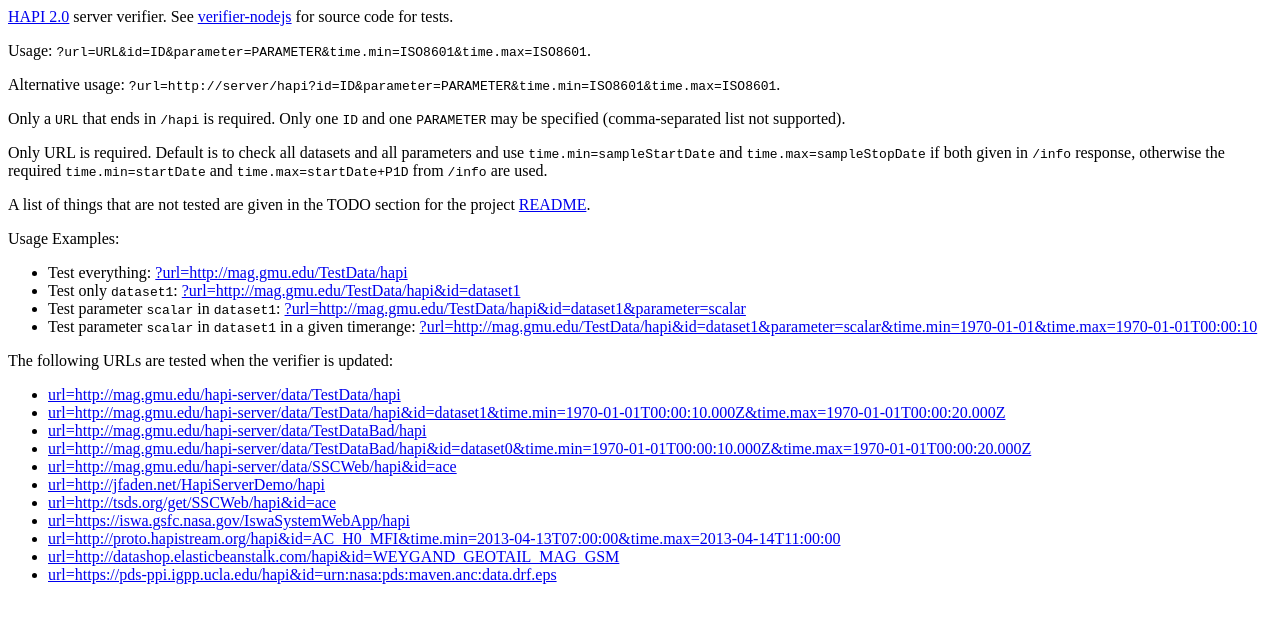
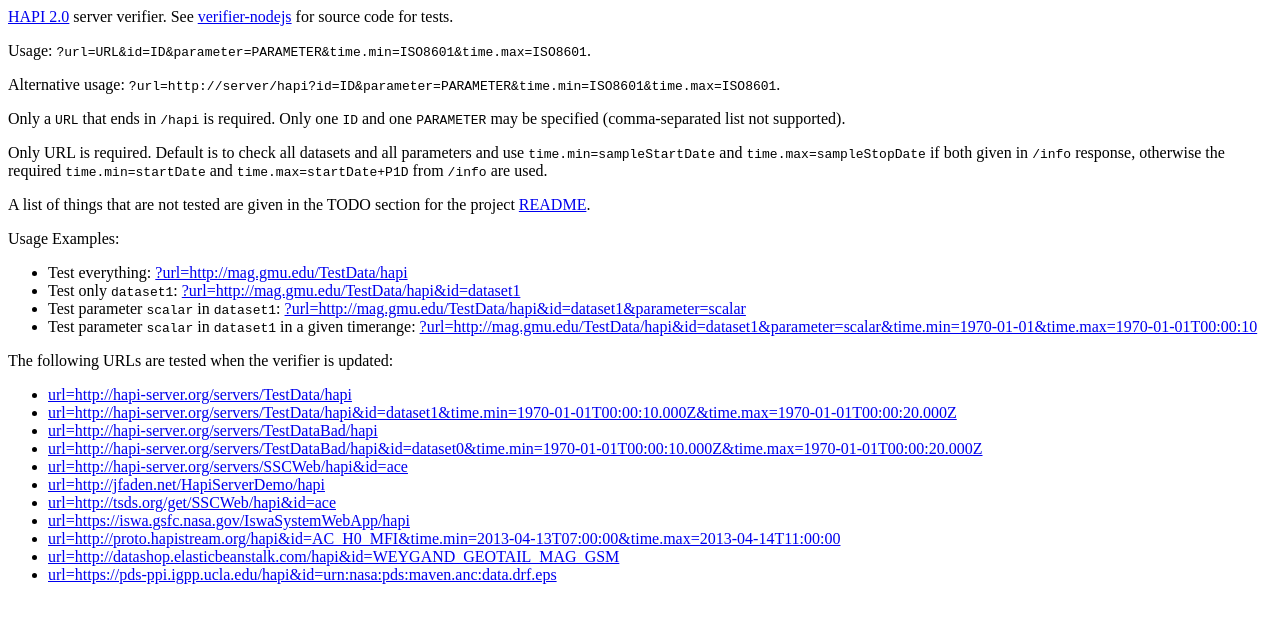
Before and after one commit to hapi-server/verifier-nodejs, a website: page verify.html in a window 1280 px wide. Drawn offline with nearby package versions, Linux system fonts and the light colour scheme.

Commit message:
favicon; fix mag links

```diff
--- a/verify.html
+++ b/verify.html
@@ -1,12 +1,18 @@
 <html>
+	<head>
+		<meta http-equiv="Content-type" content="text/html;charset=UTF-8">
+		<title>HAPI Validator</title>
+		<link rel="shortcut icon" href="/favicon.ico" type="image/x-icon">
+		<link rel="icon" href="/favicon.ico" type="image/x-icon">
+	</head>
   	<script src="http://ajax.googleapis.com/ajax/libs/jquery/1.8.2/jquery.min.js"></script>
 	<script>
 	var testURLs = [
-		"url=http://mag.gmu.edu/hapi-server/data/TestData/hapi",
-		"url=http://mag.gmu.edu/hapi-server/data/TestData/hapi&id=dataset1&time.min=1970-01-01T00:00:10.000Z&time.max=1970-01-01T00:00:20.000Z",
-		"url=http://mag.gmu.edu/hapi-server/data/TestDataBad/hapi",
-		"url=http://mag.gmu.edu/hapi-server/data/TestDataBad/hapi&id=dataset0&time.min=1970-01-01T00:00:10.000Z&time.max=1970-01-01T00:00:20.000Z",
-		"url=http://mag.gmu.edu/hapi-server/data/SSCWeb/hapi&id=ace",
+		"url=http://hapi-server.org/servers/TestData/hapi",
+		"url=http://hapi-server.org/servers/TestData/hapi&id=dataset1&time.min=1970-01-01T00:00:10.000Z&time.max=1970-01-01T00:00:20.000Z",
+		"url=http://hapi-server.org/servers/TestDataBad/hapi",
+		"url=http://hapi-server.org/servers/TestDataBad/hapi&id=dataset0&time.min=1970-01-01T00:00:10.000Z&time.max=1970-01-01T00:00:20.000Z",
+		"url=http://hapi-server.org/servers/SSCWeb/hapi&id=ace",
 		"url=http://jfaden.net/HapiServerDemo/hapi",
 		"url=http://tsds.org/get/SSCWeb/hapi&id=ace",
 		"url=https://iswa.gsfc.nasa.gov/IswaSystemWebApp/hapi",
```
